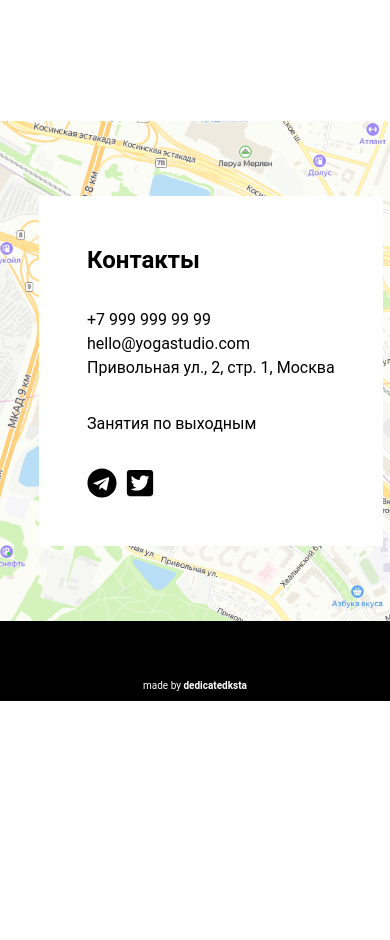
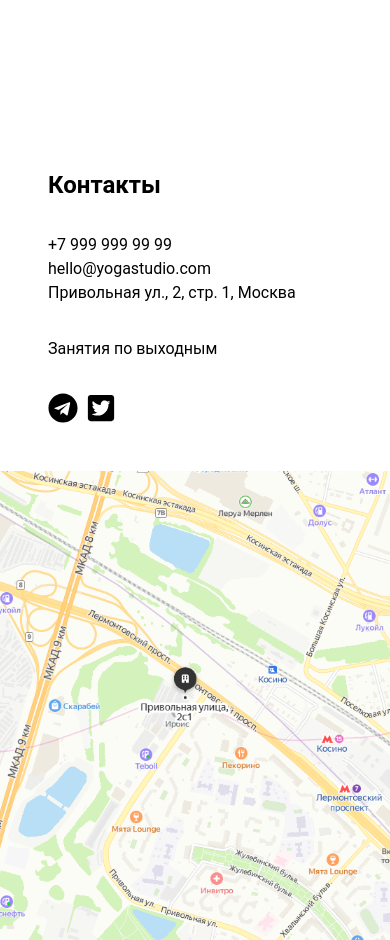
Before and after one commit to dedicatedksta/simple-website, a React (Create React App) app: page / in a window 390 px wide. Shown: the part 11060-12000 px from the top of the page. Before the commit the page ends 11761 px from the top, so only its background shows below. Built offline with nearby package versions, Linux system fonts and the light colour scheme.

Commit message:
finished

```diff
--- a/src/components/ui/Map.jsx
+++ b/src/components/ui/Map.jsx
@@ -3,9 +3,9 @@ import map from "../../assets/map/map.png"
 import {FaTelegram,FaTwitterSquare} from "react-icons/fa"
 
 const Map = () => {
-  return <div id="contacts" className="mt-40 relative">
+  return <div id="contacts" className="mt-40 relative flex flex-col-reverse md:block">
     <img src={map} className="w-screen h-[500px] object-cover"  alt="" />
-    <div className="absolute bg-white top-[15%] left-[10%] md:top-[20%] md:left-[25%] max-w-2xl p-12 ">
+    <div className="md:absolute bg-white top-[15%] left-[10%] md:left-0 lg:top-[20%] lg:left-[10%] xl:left-[15%] md:max-w-xs lg:max-w-2xl 2xl:left-[25%] p-12 ">
       <h1 className="mb-8 text-2xl font-bold">Контакты</h1>
       <div className="flex flex-col leading-6   ">
         <span>+7 999 999 99 99</span>
```
